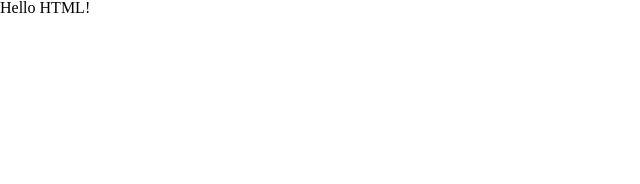
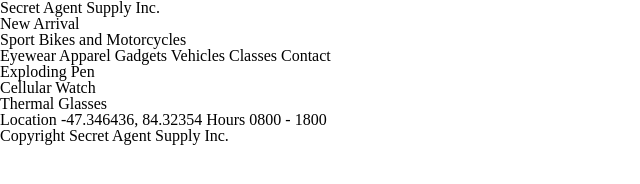
Before and after one commit to 15Nisie15/secretagentsupply, a plain HTML site: page index.html in a window 1280 px wide. Shown: the whole page, without its empty margins (0-640 px from the left). Drawn offline with Linux system fonts and the light colour scheme.

Commit message:
Added text content

```diff
--- a/index.html
+++ b/index.html
@@ -6,6 +6,38 @@
     <title>Secret Agent Supply</title>
   </head>
   <body>
-    <h1>Hello HTML!</h1>
+    <header>
+      <span>Secret Agent Supply Inc.</span>
+    </header>
+    <div class="banner">
+      <span>New Arrival</span>
+      <h1>Sport Bikes and Motorcycles</h1>
+    </div>
+    <div class="nav">
+      <span>Eyewear</span>
+      <span>Apparel</span>
+      <span>Gadgets</span>
+      <span>Vehicles</span>
+      <span>Classes</span>
+      <span>Contact</span>
+    </div>
+    <div class="products">
+      <div class="item">
+        <span>Exploding Pen</span>
+      </div>
+      <div class="item">
+        <span>Cellular Watch</span>
+      </div>
+      <div class="item">
+        <span>Thermal Glasses</span>
+      </div>
+    </div>
+    <span>Location</span>
+    <span>-47.346436, 84.32354</span>
+    <span>Hours</span>
+      <span>0800 - 1800</span>
+    <footer>
+      Copyright Secret Agent Supply Inc.
+    </footer>
   </body>
 </html>
```
